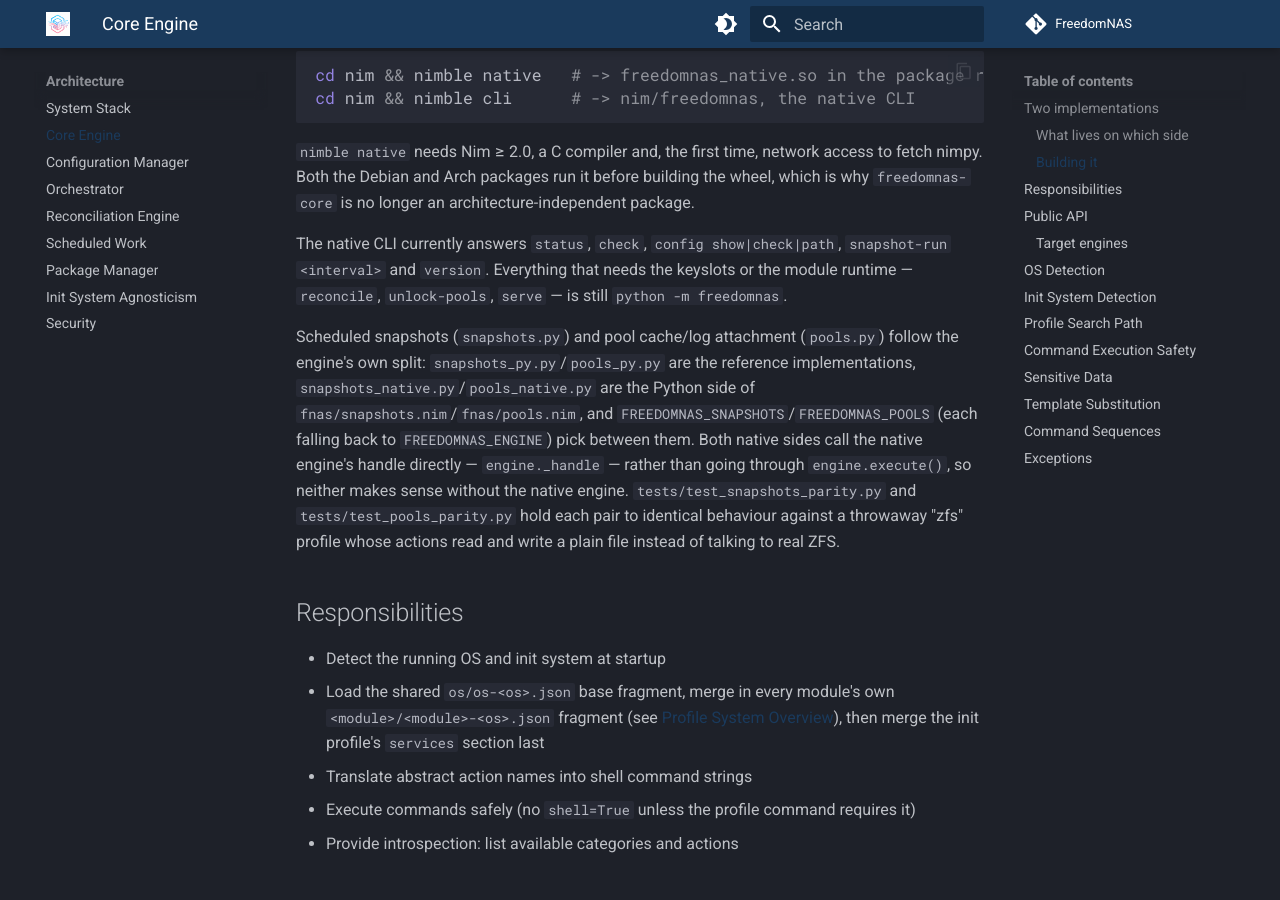
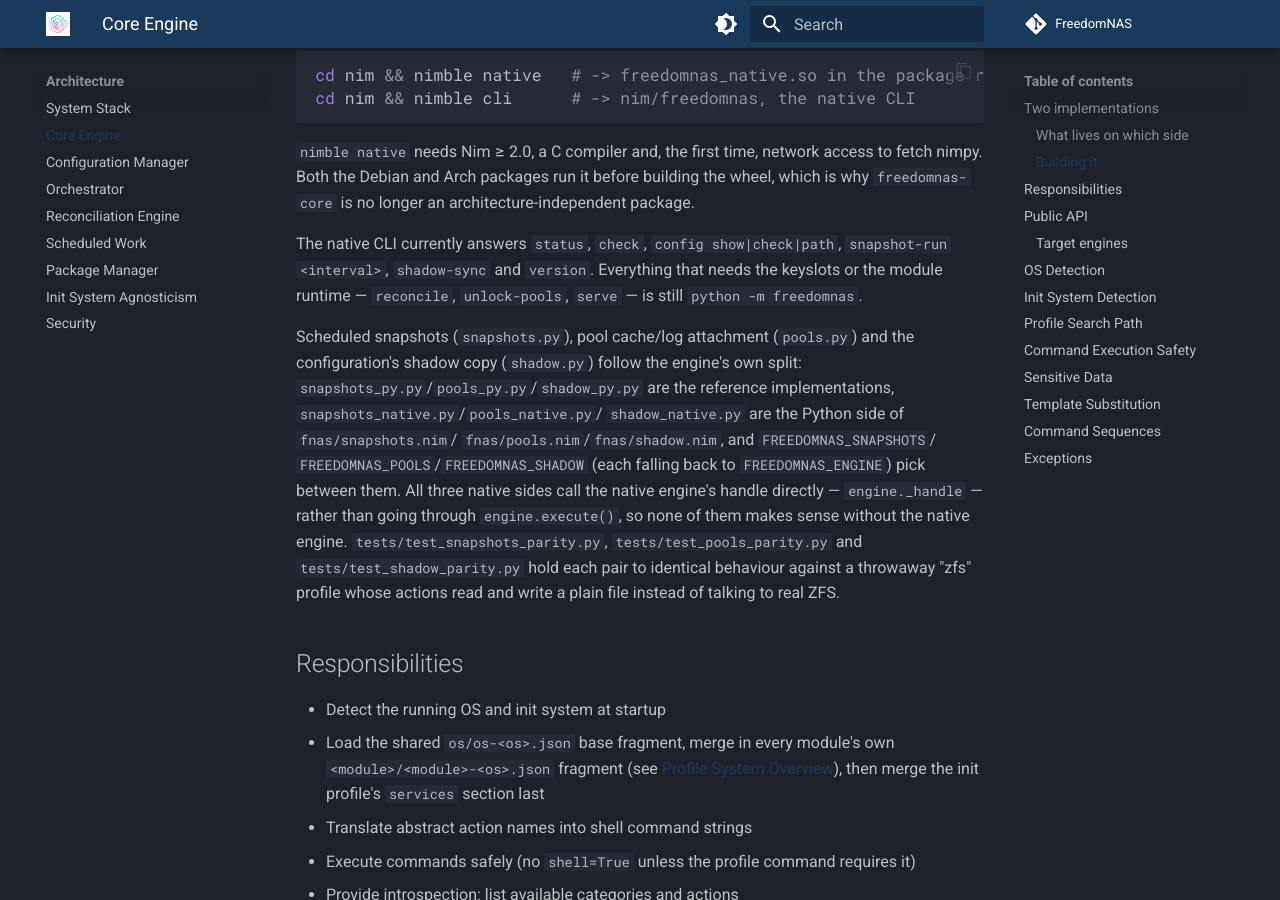
Before and after one commit to FreedomNAS/freedomnas-docs, an MkDocs documentation site: the page built from docs/architecture/engine.md, in a window 1280 px wide and 900 px high, scrolled down 1567 px. Built offline with MkDocs 1.6.1 and Material for MkDocs 9.7.7, drawn with Linux system fonts in a browser that asks for light colours.

Commit message:
Document the native shadow copy backend

```diff
--- a/docs/architecture/engine.md
+++ b/docs/architecture/engine.md
@@ -68,21 +68,24 @@ building the wheel, which is why `freedomnas-core` is no longer an
 architecture-independent package.
 
 The native CLI currently answers `status`, `check`, `config show|check|path`,
-`snapshot-run <interval>` and `version`. Everything that needs the keyslots
-or the module runtime — `reconcile`, `unlock-pools`, `serve` — is still
-`python -m freedomnas`.
+`snapshot-run <interval>`, `shadow-sync` and `version`. Everything that
+needs the keyslots or the module runtime — `reconcile`, `unlock-pools`,
+`serve` — is still `python -m freedomnas`.
 
-Scheduled snapshots (`snapshots.py`) and pool cache/log attachment
-(`pools.py`) follow the engine's own split: `snapshots_py.py`/`pools_py.py`
-are the reference implementations, `snapshots_native.py`/`pools_native.py`
-are the Python side of `fnas/snapshots.nim`/`fnas/pools.nim`, and
-`FREEDOMNAS_SNAPSHOTS`/`FREEDOMNAS_POOLS` (each falling back to
-`FREEDOMNAS_ENGINE`) pick between them. Both native sides call the native
-engine's handle directly — `engine._handle` — rather than going through
-`engine.execute()`, so neither makes sense without the native engine.
-`tests/test_snapshots_parity.py` and `tests/test_pools_parity.py` hold each
-pair to identical behaviour against a throwaway "zfs" profile whose actions
-read and write a plain file instead of talking to real ZFS.
+Scheduled snapshots (`snapshots.py`), pool cache/log attachment
+(`pools.py`) and the configuration's shadow copy (`shadow.py`) follow the
+engine's own split: `snapshots_py.py`/`pools_py.py`/`shadow_py.py` are the
+reference implementations, `snapshots_native.py`/`pools_native.py`/
+`shadow_native.py` are the Python side of `fnas/snapshots.nim`/
+`fnas/pools.nim`/`fnas/shadow.nim`, and `FREEDOMNAS_SNAPSHOTS`/
+`FREEDOMNAS_POOLS`/`FREEDOMNAS_SHADOW` (each falling back to
+`FREEDOMNAS_ENGINE`) pick between them. All three native sides call the
+native engine's handle directly — `engine._handle` — rather than going
+through `engine.execute()`, so none of them makes sense without the native
+engine. `tests/test_snapshots_parity.py`, `tests/test_pools_parity.py` and
+`tests/test_shadow_parity.py` hold each pair to identical behaviour against
+a throwaway "zfs" profile whose actions read and write a plain file instead
+of talking to real ZFS.
 
 ## Responsibilities
 
```
Also changed, not shown: docs/architecture/snapshots.md (+5 -0 lines), docs/developer/repositories.md (+6 -3 lines).
